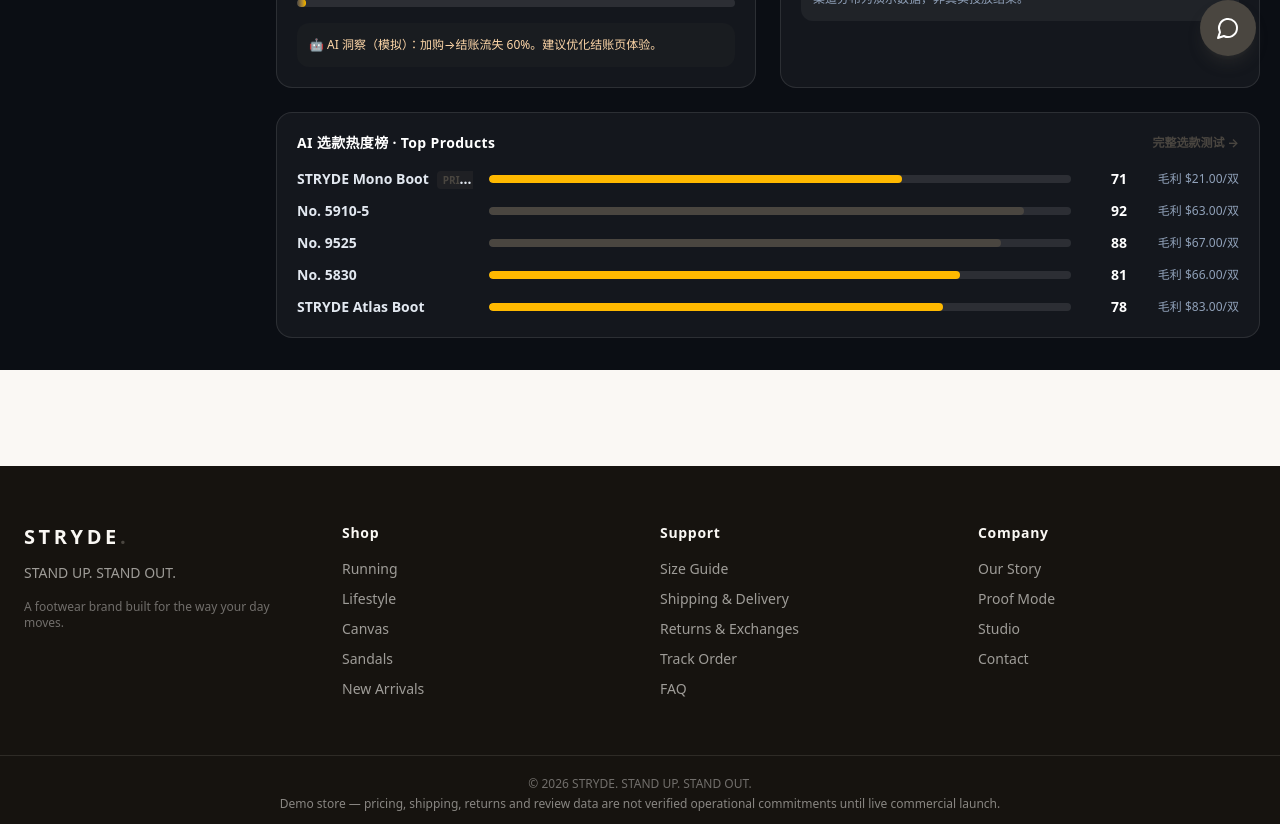
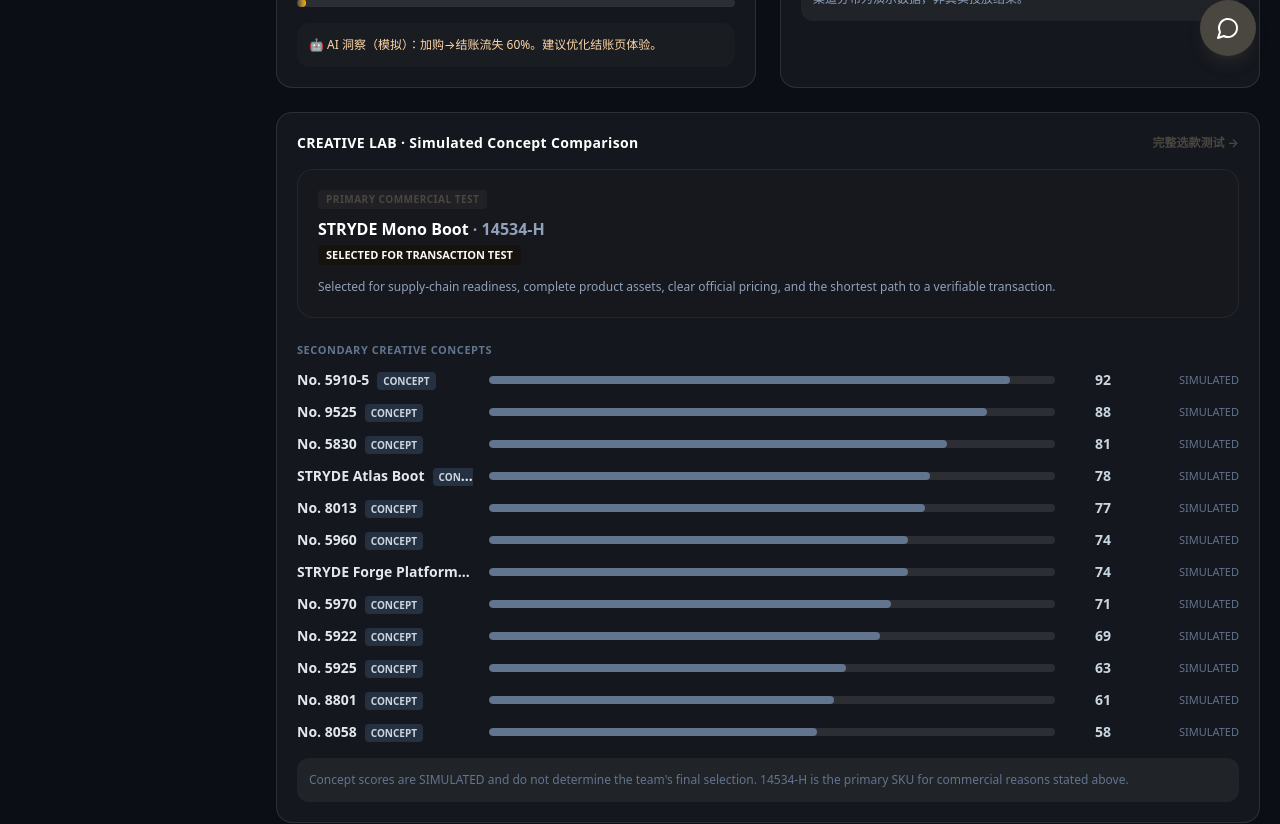
Before and after one commit to Yu07140/WKU-HACK-2026, a Next.js app: page /admin in a window 1280 px wide. Shown: the part 720-1544 px from the top of the page. Built offline with nearby package versions, Linux system fonts and the light colour scheme.

Commit message:
micro-patch: CREATIVE LAB secondary concepts, Complete the Look, Proof AI creative, Admin selection logic, FAQ care TBC

```diff
--- a/src/app/admin/page.tsx
+++ b/src/app/admin/page.tsx
@@ -45,14 +45,11 @@
     { label: "Orders 成交", value: FUNNEL.orders },
   ];
 
-  // 14534-H 始终排第一
+  // 14534-H 为商业测试主推；其余为创意概念对比
   const hero = getProductById("boot-14534-h");
-  const topProducts = [
-    ...(hero ? [hero] : []),
-    ...[...PRODUCTS]
-      .filter((p) => p.id !== hero?.id)
-      .sort((a, b) => b.heatScore - a.heatScore),
-  ].slice(0, 5);
+  const concepts = [...PRODUCTS]
+    .filter((p) => p.id !== hero?.id)
+    .sort((a, b) => b.heatScore - a.heatScore);
 
   const isActual = mode === "actual";
 
@@ -185,39 +182,66 @@
         </>
       )}
 
-      {/* 选款热度 — 始终展示（产品属性，非结果） */}
+      {/* 选款对比 — 14534-H 单独作为商业测试主推，其余为模拟创意概念 */}
       <Panel
-        title="AI 选款热度榜 · Top Products"
+        title="CREATIVE LAB · Simulated Concept Comparison"
         action={
           <Link href="/admin/selection" className="text-xs font-bold text-accent hover:underline">
             完整选款测试 →
           </Link>
         }
       >
+        {/* PRIMARY COMMERCIAL TEST */}
+        {hero && (
+          <div className="mb-6 rounded-2xl border border-accent/30 bg-accent/5 p-5">
+            <div className="mb-2 flex items-center gap-2">
+              <span className="rounded bg-accent/20 px-2 py-0.5 text-[10px] font-bold tracking-wider text-accent">
+                PRIMARY COMMERCIAL TEST
+              </span>
+            </div>
+            <div className="text-base font-bold text-white">
+              {ph(hero.name)} <span className="text-slate-400">· {hero.sku}</span>
+            </div>
+            <div className="mt-1 inline-flex rounded bg-ink px-2 py-0.5 text-[11px] font-bold text-paper">
+              SELECTED FOR TRANSACTION TEST
+            </div>
+            <p className="mt-3 text-xs leading-relaxed text-slate-400">
+              Selected for supply-chain readiness, complete product assets, clear official
+              pricing, and the shortest path to a verifiable transaction.
+            </p>
+          </div>
+        )}
+
+        {/* SECONDARY CREATIVE CONCEPTS — simulated scores */}
+        <div className="mb-3 text-[11px] font-bold tracking-wider text-slate-500">
+          SECONDARY CREATIVE CONCEPTS
+        </div>
         <div className="space-y-3">
-          {topProducts.map((p) => (
+          {concepts.map((p) => (
             <div key={p.id} className="flex items-center gap-4">
               <span className="w-44 shrink-0 truncate text-sm font-semibold text-slate-200">
                 {ph(p.name)}
-                {p.sku === "14534-H" && (
-                  <span className="ml-2 rounded bg-accent/20 px-1.5 py-0.5 text-[10px] font-bold text-accent">
-                    PRIMARY
-                  </span>
-                )}
+                <span className="ml-2 rounded bg-slate-700/60 px-1.5 py-0.5 text-[10px] font-bold text-slate-300">
+                  CONCEPT
+                </span>
               </span>
               <Bar
                 value={p.heatScore}
                 max={100}
-                color={p.heatScore >= 85 ? "bg-accent" : p.heatScore >= 70 ? "bg-amber-400" : "bg-slate-500"}
+                color="bg-slate-500"
                 className="flex-1"
               />
-              <span className="w-10 text-right text-sm font-black text-white">{p.heatScore}</span>
-              <span className="hidden w-24 text-right text-xs text-slate-400 sm:block">
-                毛利 {formatUSD(p.price - p.factoryCost)}/双
+              <span className="w-10 text-right text-sm font-black text-slate-300">{p.heatScore}</span>
+              <span className="hidden w-28 text-right text-[11px] text-slate-500 sm:block">
+                SIMULATED
               </span>
             </div>
           ))}
         </div>
+        <p className="mt-4 rounded-xl bg-white/5 p-3 text-xs leading-relaxed text-slate-500">
+          Concept scores are SIMULATED and do not determine the team's final selection.
+          14534-H is the primary SKU for commercial reasons stated above.
+        </p>
       </Panel>
     </div>
   );
--- a/src/app/faq/page.tsx
+++ b/src/app/faq/page.tsx
@@ -62,8 +62,8 @@
         a: "14534-H is supplied in EU sizes 38–46. Use the measurement guide and confirm your size before ordering.",
       },
       {
-        q: "Can I wash them?",
-        a: "Spot clean with a damp cloth and mild soap. We don't recommend machine-washing or soaking footwear.",
+        q: "How do I care for the boots?",
+        a: "Product-specific care guidance is pending supplier confirmation. Avoid publishing product-specific cleaning instructions until the supplier provides an approved care method.",
       },
     ],
   },
--- a/src/app/page.tsx
+++ b/src/app/page.tsx
@@ -158,36 +158,28 @@
         </div>
       </section>
 
-      {/* ---------- 14534-H hero + other concepts ---------- */}
+      {/* ---------- CREATIVE LAB — secondary concepts (NOT same supply chain as 14534-H) ---------- */}
       <section className="mx-auto max-w-7xl px-6 py-16 md:py-24">
-        <div className="mb-10 flex items-end justify-between">
-          <div>
+        <div className="mb-10">
           <div className="mb-3 text-xs font-bold tracking-[0.3em] text-ink/40">
-              THE COLLECTION
+            CREATIVE LAB
           </div>
-            <h2 className="text-3xl font-black md:text-4xl">Featured: 14534-H</h2>
+          <h2 className="text-3xl font-black md:text-4xl">Other Concepts</h2>
           <p className="mt-2 max-w-xl text-ink/55">
-              The 14534-H is our flagship. Additional styles below are creative concepts
-              from the same supply chain.
+            Additional creative concepts explored during the sprint. These are separate
+            directions and are not part of the official 14534-H men's boot supply chain.
           </p>
         </div>
-          <Link href="/products" className="hidden items-center gap-1 text-sm font-bold sm:flex">
-            View all <ArrowRight size={15} />
-          </Link>
-        </div>
 
-        <div className="mb-10">
-          <div className="grid grid-cols-2 gap-x-5 gap-y-10 lg:grid-cols-4">
-            <ProductCard key={hero.id} product={hero} />
+        <div className="grid grid-cols-2 gap-x-5 gap-y-10 lg:grid-cols-3">
           {others.map((p) => (
             <div key={p.id} className="relative">
               <ProductCard product={p} />
               <span className="absolute left-0 top-2 z-10 rounded-r bg-ink/70 px-2 py-0.5 text-[10px] font-bold tracking-wider text-paper">
-                  OTHER CONCEPT
+                CONCEPT
               </span>
             </div>
           ))}
-          </div>
         </div>
       </section>
 
--- a/src/app/products/[slug]/page.tsx
+++ b/src/app/products/[slug]/page.tsx
@@ -3,13 +3,37 @@
 import { ChevronRight } from "lucide-react";
 import { getProduct, PRODUCTS } from "@/lib/data/catalog";
 import { PDPView } from "@/components/store/PDPView";
-import { ProductCard } from "@/components/store/ProductCard";
+import { ProductImage } from "@/components/ui/ProductImage";
 import { ReviewsSection } from "@/components/store/ReviewsSection";
 import { ph } from "@/lib/utils";
 
 export function generateStaticParams() {
   return PRODUCTS.map((p) => ({ slug: p.slug }));
 }
+
+const LOOKS = [
+  {
+    no: "01",
+    title: "WORKDAY",
+    img: "/products/14534-h/hero.jpg",
+    prompt:
+      "black minimalist men's ankle boot, rear zipper, microfiber upper, rubber outsole, worn with straight charcoal trousers and crisp white shirt, modern office, editorial fashion photography, soft natural light, no logos, no text",
+  },
+  {
+    no: "02",
+    title: "AFTER HOURS",
+    img: "/products/14534-h/black.jpg",
+    prompt:
+      "black minimalist men's ankle boot, rear zipper, microfiber upper, rubber outsole, city nightlife setting, warm ambient lighting, sleek dark outfit, editorial campaign photography, no logos, no text",
+  },
+  {
+    no: "03",
+    title: "WEEKEND",
+    img: "/products/14534-h/lifestyle-01.jpg",
+    prompt:
+      "black minimalist men's ankle boot, rear zipper, microfiber upper, rubber outsole, worn with dark denim, weekend city stroll, relaxed casual styling, natural daylight, editorial lifestyle photography, no logos, no text",
+  },
+];
 
 export default async function ProductPage({
   params,
@@ -19,10 +43,6 @@
   const { slug } = await params;
   const product = getProduct(slug);
   if (!product) notFound();
-
-  const related = PRODUCTS.filter(
-    (p) => p.category === product.category && p.id !== product.id
-  ).slice(0, 4);
 
   return (
     <div className="mx-auto max-w-7xl px-6 py-10">
@@ -39,12 +59,32 @@
 
       <ReviewsSection product={product} />
 
-      {related.length > 0 && (
+      {/* COMPLETE THE LOOK — styling inspiration using 14534-H only (14534-H PDP only) */}
+      {product.sku === "14534-H" && (
         <section className="mt-20">
-          <h2 className="mb-8 text-2xl font-black">You might also like</h2>
-          <div className="grid grid-cols-2 gap-x-5 gap-y-10 lg:grid-cols-4">
-            {related.map((p) => (
-              <ProductCard key={p.id} product={p} />
+          <h2 className="mb-2 text-2xl font-black">Complete the Look</h2>
+          <p className="mb-8 text-sm text-ink/50">
+            Styling inspiration for the 14534-H — concept visuals, not separate products.
+          </p>
+          <div className="grid grid-cols-1 gap-6 sm:grid-cols-3">
+            {LOOKS.map((l) => (
+              <div key={l.no} className="group overflow-hidden rounded-3xl border border-ink/10 bg-white">
+                <div className="relative aspect-[4/5] overflow-hidden">
+                  <ProductImage
+                    src={l.img}
+                    prompt={l.prompt}
+                    alt={`14534-H — ${l.title} styling`}
+                    size="portrait_4_3"
+                    className="h-full w-full transition duration-500 group-hover:scale-105"
+                  />
+                  <div className="absolute left-4 top-4 rounded-full bg-ink/80 px-3 py-1 text-xs font-black tracking-wider text-paper">
+                    {l.no} · {l.title}
+                  </div>
+                </div>
+                <div className="p-4 text-center text-[11px] font-medium text-ink/40">
+                  AI Campaign Concept
+                </div>
+              </div>
             ))}
           </div>
         </section>
```
Also changed, not shown: src/app/proof/page.tsx (+6 -5 lines). Lines whose indentation alone changed are shown as unchanged.
